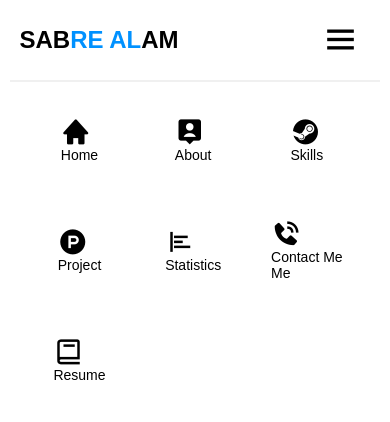
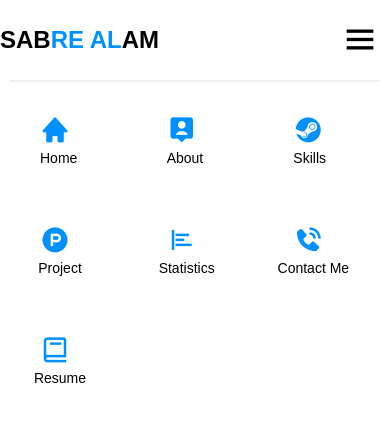
Before and after one commit to sabrealam/sabrealam, a plain HTML site: page index.html in a window 390 px wide. Both pictures are taken after a click on the element 340 px from the left and 40 px from the top of the page. Drawn offline with nearby package versions, Linux system fonts and the light colour scheme; a web font is replaced by a local one.

Commit message:
Modify Navbar

```diff
--- a/index.html
+++ b/index.html
@@ -17,30 +17,22 @@
             <i class='bx bx-menu'></i>
         </div>
         <div>
-            <!-- <div> -->
                 <ul>
-                    <li><a href="#"><i class='bx bxs-home' ></i><p>Home</p></a></li>
+                    <li><a href="#wow"><i class='bx bxs-home' ></i><p>Home</p></a></li>
                     <li><a href="#"><i class='bx bxs-user-pin'></i><p>About</p></a></li>
                     <li><a href="#"><i class='bx bxl-steam'></i><p>Skills</p></a></li>
                     <li><a href="#"><i class='bx bxl-product-hunt'></i><p>Project</p></a></li>
                     <li><a href="#"><i class='bx bx-poll' ></i><p>Statistics</p></a></li>
-                    <li><a href="#"><i class='bx bxs-phone-call'></i><p>Contact Me</p> Me</a></li>
+                    <li><a href="#"><i class='bx bxs-phone-call'></i><p>Contact Me</p></a></li>
                     <li><a href="#"><i class='bx bx-book'></i><p>Resume</p></a></li>
-                    <!-- <li><a href="#"><i class='bx bxs-home' ></i><p>Home</p></a></li> -->
-                    <!-- <li><a href="#" class="Active"><i class='bx bxs-user-pin'></i>Home</a></li>
-                    <li><a href="#">About</a></li>
-                    <li><a href="#">Skills</a></li>
-                    <li><a href="#">Project</a></li>
-                    <li><a href="#">Statistics</a></li>
-                    <li><a href="#">Contact Me</a></li>
-                    <li><a href="#">Resume</a></li>
-                    <li><a href="#">Mode</a></li> -->
+
                 </ul>
-            <!-- </div> -->
         </div>
     </nav>
     <hr>
-    <section></section>
+    <section id="wow">
+
+    </section>
 </body>
 </html>
 <script src='./src/index.js'></script>
--- a/src/index.css
+++ b/src/index.css
@@ -14,6 +14,7 @@ margin: 0px;  padding: 0px;
 box-sizing: border-box;
 text-decoration: none; list-style: none;
 font-family: 'Tektur', sans-serif;
+scroll-behavior: smooth;
 
 hr{
     width: 95%;
@@ -22,15 +23,13 @@ hr{
     border:1px solid rgb(240, 240, 240);
     position: sticky;
     top: 80px;
+    z-index: 1000;
 }
 a{
     color:black;
 }
   }
 
-  .bxs-user-pin{
-    /* display: none;  */
-}
 nav{
     position: sticky;
     top: 0px;
@@ -90,9 +89,7 @@ nav>div:last-child  > ul > li > a > i {
 
 @media (max-width:850px){
     nav {
-        /* justify-content: space-around; */
-        /* border:2px solid red;  */
-        /* flex-direction: column;   */
+        width : 100%;
         display: block;
     }
     nav > div:first-child{
@@ -102,7 +99,6 @@ nav>div:last-child  > ul > li > a > i {
         /* border:1px solid red; */
     }
     nav > div:last-child{
-        /* display: none; */
         visibility: hidden;
         width : 100%; height:auto;
         /* border:1px solid red; */
@@ -113,7 +109,6 @@ nav>div:last-child  > ul > li > a > i {
     }
     nav > div:last-child > ul {
          flex-direction: column;
-         /* padding: 20px; */
          display: grid;
          grid-template-columns: repeat(4,1fr);
          grid-template-rows: repeat(auto,1fr);
@@ -125,21 +120,23 @@ nav>div:last-child  > ul > li > a > i {
         /* border:2px solid red; */
         display : grid ; place-items : center ;
     }
-    nav > div:last-child > ul > li > a {
-
-    }
     .bx{
         font-size: 40px;
         /* border:2px solid red; */
 
     }
+    .bxl-product-hunt,.bx-poll,.bxs-phone-call,.bx-book,.bxs-home,.bxs-user-pin,.bxl-steam{
+       width: 40px;
+       margin: auto;
+    }
     nav>div:last-child  > ul > li > a > i {
         font-size: 30px;
         display: block;
+        margin-bottom: 5px;
+        color:rgb(0, 145, 255);
     }
     .toggle{
         display: block;
-        /* display : grid ; place-items : center ; */
     }
 }
 @media (max-width:550px){
@@ -154,7 +151,3 @@ nav>div:last-child  > ul > li > a > i {
 
 }
 /* ||||||||||||||||||| Section Start||||||||||||||||||||||||||||| */
-
-section{
-    width : 100%;height: 1000px;
-}
--- a/src/index.js
+++ b/src/index.js
@@ -1,6 +1,7 @@
 let root = document.querySelector('.toggle');
 let dis = document.querySelector('nav > div:last-child');
-let count = 0;
+let menuButton = document.querySelectorAll('nav > div:last-child  > ul > li ');
+var count = 0;
 
 root.addEventListener('click',()=>{
     count++;
@@ -14,3 +15,11 @@ root.addEventListener('click',()=>{
 
     }
 })
+
+ menuButton.forEach(ele=>{
+    ele.addEventListener('click', ()=>{
+        count++;
+        dis.style.visibility = "hidden";
+        dis.style.marginTop = "-130%";
+    })
+ })
```
